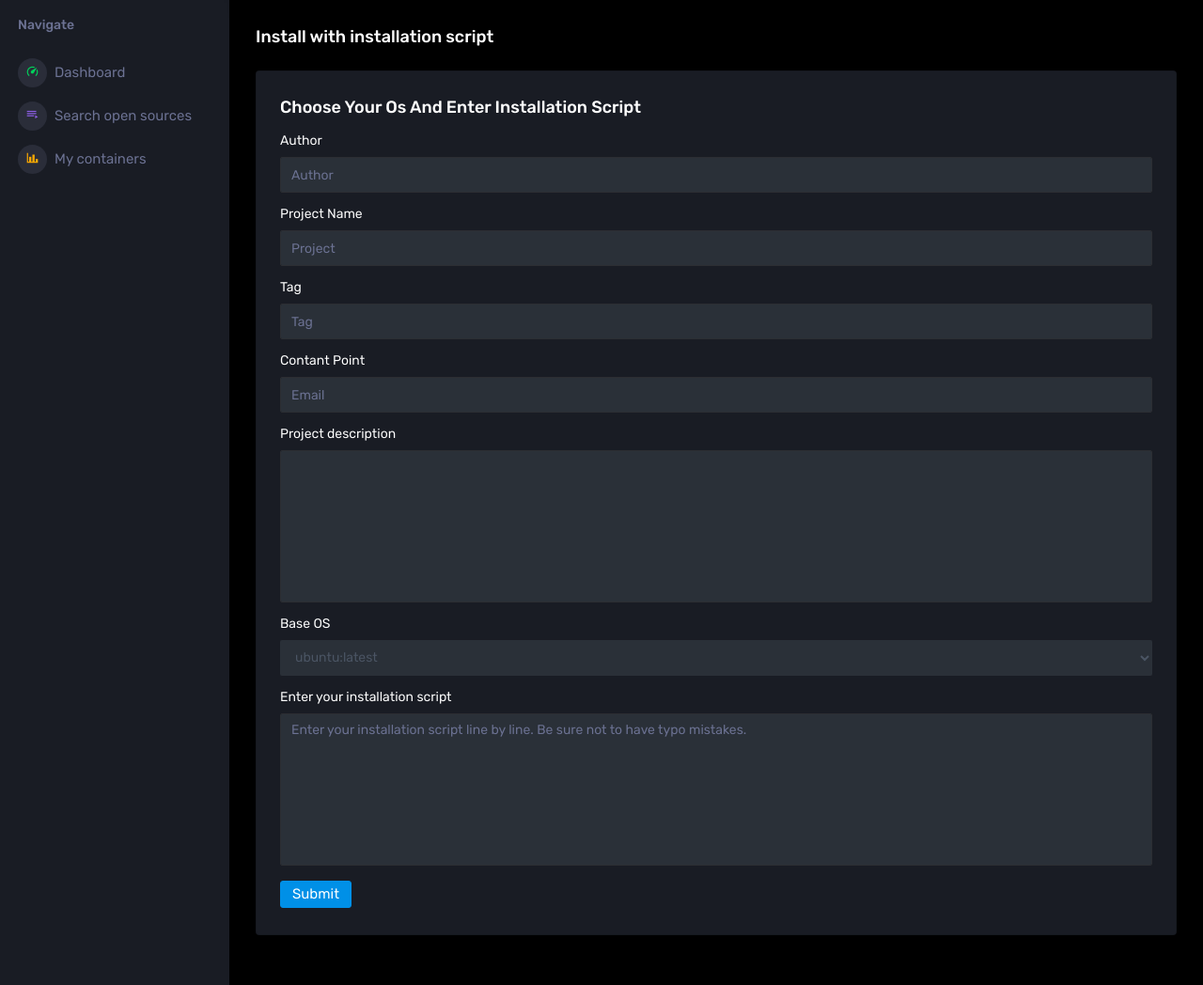
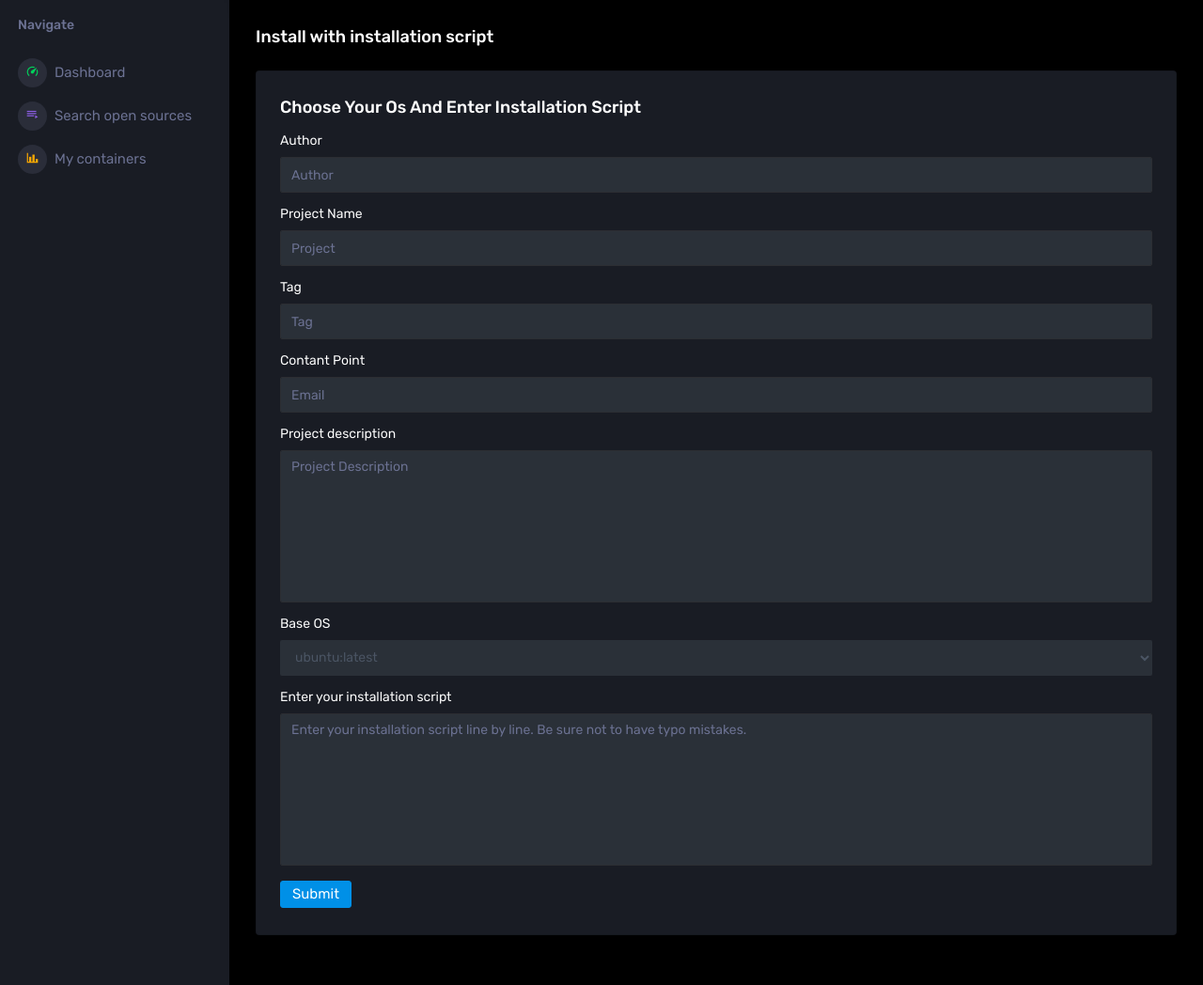
Before and after one commit to zzxx3081/trythisonbrowser, a Django app: page /install/script in a window 1280 px wide. Shown: the part 71-1119 px from the top of the page at 94% size. Run offline with Django 4.2, Linux system fonts and the light colour scheme; the visitor is signed in with stand-in values (Sample User, id 1); some libraries are stand-ins or nearby versions.

Commit message:
mild template modification

```diff
--- a/ttob_server/ttob_app/templates/install_dockerfile.html
+++ b/ttob_server/ttob_app/templates/install_dockerfile.html
@@ -41,7 +41,7 @@
                       </div>
                       <div class="form-group">
                         <label for="description">Project description</label>
-                        <textarea class="form-control" name="description" id="description" rows="10"></textarea>
+                        <textarea class="form-control" name="description" id="description" placeholder="Project Description" rows="10"></textarea>
                       </div>
                       <div class="form-group">
                         <label>Dockerfile upload</label>
--- a/ttob_server/ttob_app/templates/install_script.html
+++ b/ttob_server/ttob_app/templates/install_script.html
@@ -41,7 +41,7 @@
                       </div>
                       <div class="form-group">
                         <label for="description">Project description</label>
-                        <textarea class="form-control" name="description" id="description" rows="10"></textarea>
+                        <textarea class="form-control" name="description" id="description" placeholder="Project Description" rows="10"></textarea>
                       </div>
                       <div class="form-group">
                         <label for="exampleSelectGender" name="baseos">Base OS</label>
```
